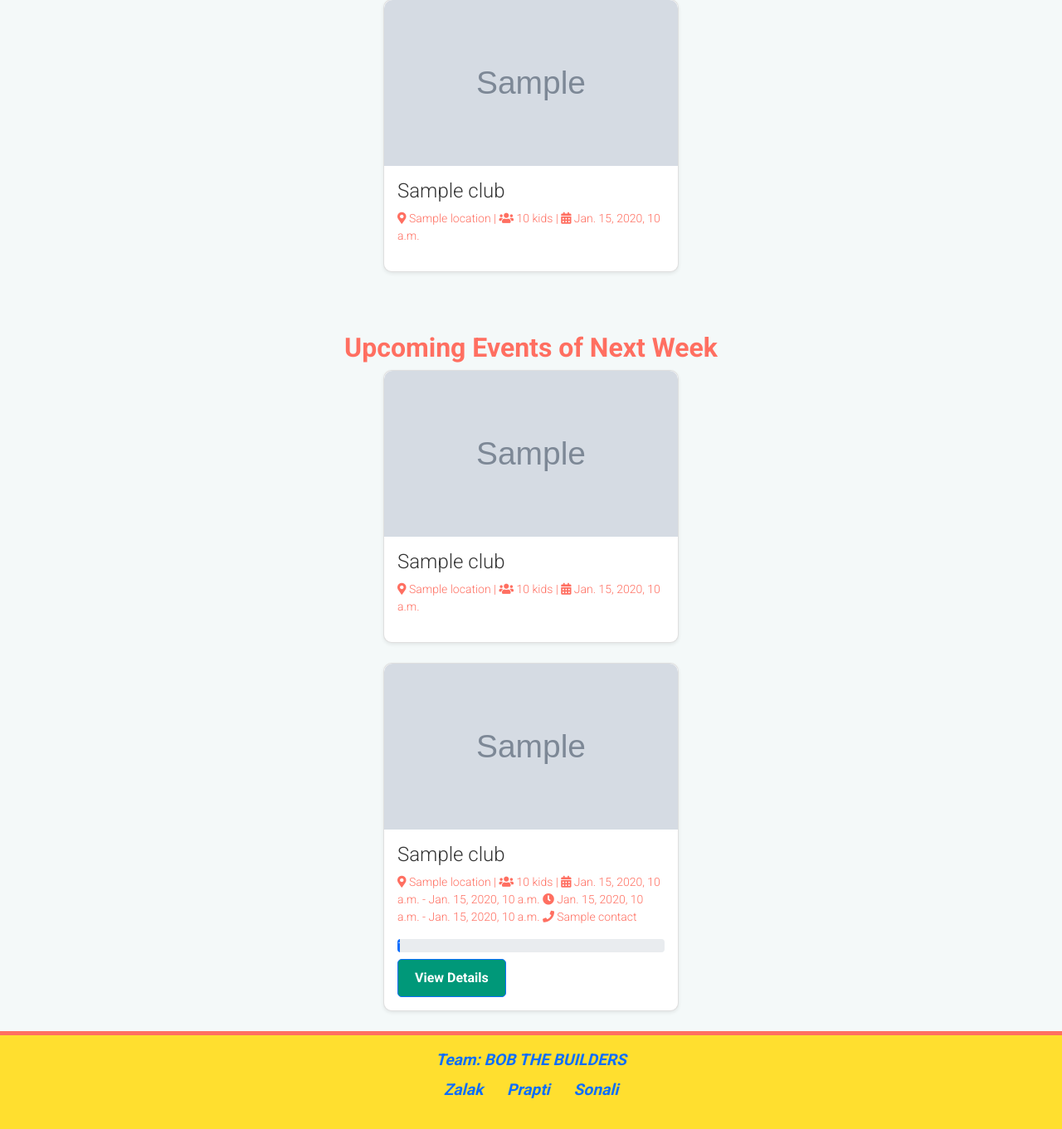
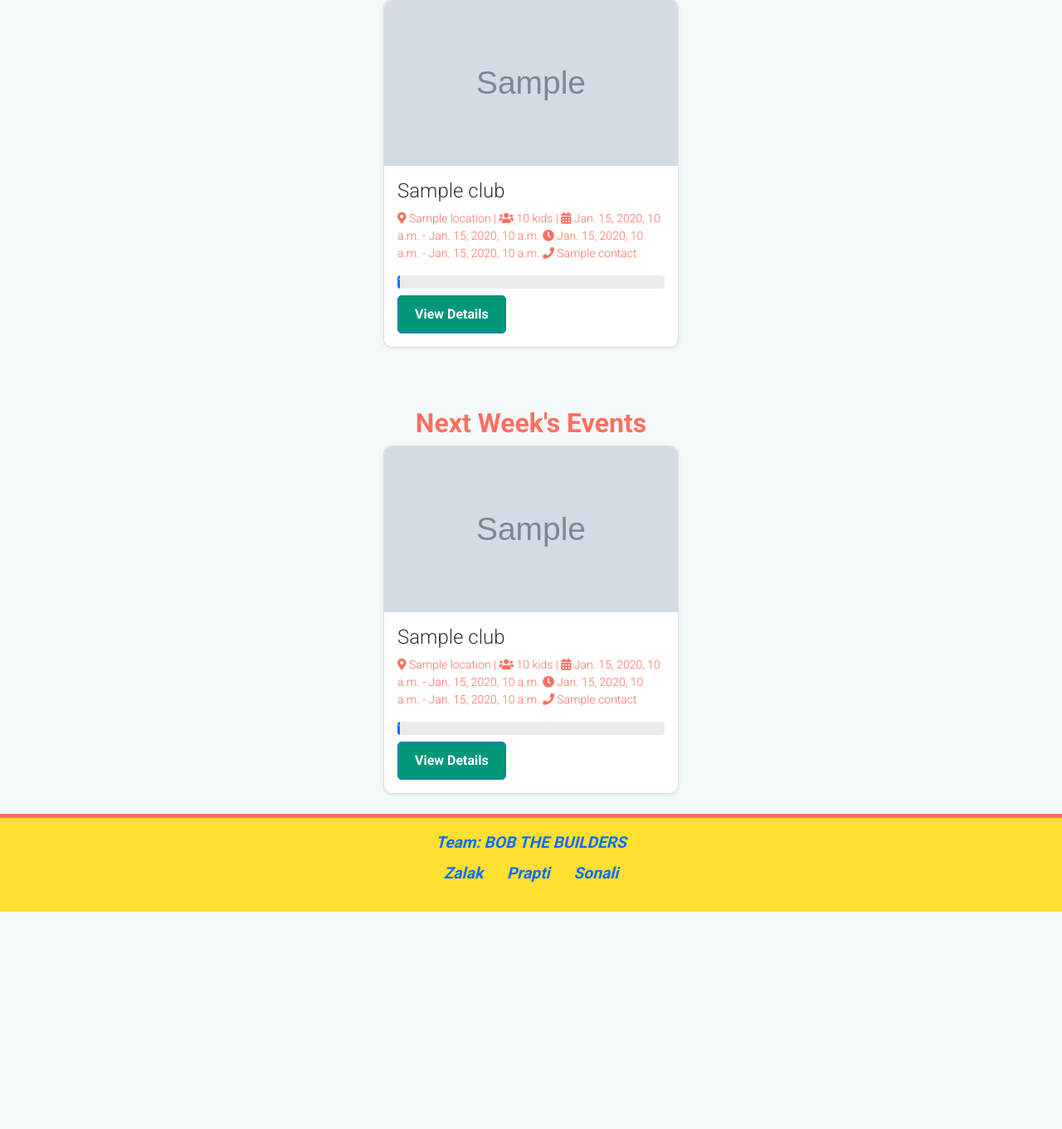
Before and after one commit to SonaliP11/HappyCamp, a Django app: template camp/templates/camp/index.html in a window 1280 px wide. Shown: the part 431-1792 px from the top of the page at 83% size. After the commit the page ends 1530 px from the top, so only its background shows below. Run offline with Django 4.2, Linux system fonts and the light colour scheme; the template is opened without the code that fills it: most values are stand-ins (such as "Sample title", 1, 10 or a date in 2020); grey boxes marked "Sample" are stand-in pictures.

Commit message:
Update club index template and view to display additional club details and availability

```diff
--- a/camp/templates/camp/index.html
+++ b/camp/templates/camp/index.html
@@ -23,20 +23,29 @@
                 <div class="card-body">
                     <h4 class="card-title club-name">{{ club.name }}</h4>
 
-                    <!-- Club Details in One Line -->
-                    <p class="club-details">
+                     <!-- Club Details in One Line -->
+                     <p class="club-details">
                         <i class="fas fa-map-marker-alt"></i> {{ club.location }} |
                         <i class="fas fa-users"></i> {{ club.capacity }} kids |
-                        <i class="fas fa-calendar-alt"></i> {{ club.start_date }}
+                        <i class="fas fa-calendar-alt"></i> {{ club.start_date }} - {{ club.end_date }}
+                        <i class="fas fa-clock"></i> {{ club.start_time }} - {{ club.end_time }}
+                        <i class="fas fa-phone"></i> {{ club.contact }}
                     </p>
+
+                    <div class="progress">
+                        <div class="progress-bar" role="progressbar" style="width: {{ club.available_percentage }}%;" aria-valuenow="{{ club.available_spots }}" aria-valuemin="0" aria-valuemax="{{ club.capacity }}">
+                            {{ club.available_spots }} places left
+                        </div>
+                    </div>
+                    <a href="{% url 'club_detail' club.slug %}" class="btn btn-primary btn-sm mt-2">View Details</a>
                 </div>
             </div>
         </div>
         {% endfor %}
     </div>
 
-    <!-- Upcoming Events of Next Week Section -->
-    <h2 class="text-center mt-5">Upcoming Events of Next Week</h2>
+    <!-- Next Week's Events Section -->
+    <h2 class="text-center mt-5">Next Week's Events</h2>
     <div class="row justify-content-center">
         {% for club in next_week_clubs %}
         <div class="col-md-4 mb-4">
@@ -50,33 +59,8 @@
                 <div class="card-body">
                     <h4 class="card-title club-name">{{ club.name }}</h4>
 
-                    <!-- Club Details in One Line -->
-                    <p class="club-details">
-                        <i class="fas fa-map-marker-alt"></i> {{ club.location }} |
-                        <i class="fas fa-users"></i> {{ club.capacity }} kids |
-                        <i class="fas fa-calendar-alt"></i> {{ club.start_date }}
-                    </p>
-                </div>
-            </div>
-        </div>
-        {% endfor %}
-    </div>
-
-    <div class="row justify-content-center">
-        {% for club in club_list %}
-        <div class="col-md-4 mb-4">
-            <div class="card club-card shadow-sm">
-                <a href="{% url 'club_detail' club.slug %}" class="stretched-link"></a>
-                <!-- Club Image -->
-                <div class="image-container">
-                    <img src="{{ club.featured_image.url }}"
-                         class="card-img-top club-image" alt="Club Image">
-                </div>
-                <div class="card-body">
-                    <h4 class="card-title club-name">{{ club.name }}</h4>
-
-                    <!-- Club Details in One Line -->
-                    <p class="club-details">
+                     <!-- Club Details in One Line -->
+                     <p class="club-details">
                         <i class="fas fa-map-marker-alt"></i> {{ club.location }} |
                         <i class="fas fa-users"></i> {{ club.capacity }} kids |
                         <i class="fas fa-calendar-alt"></i> {{ club.start_date }} - {{ club.end_date }}
@@ -84,38 +68,17 @@
                         <i class="fas fa-phone"></i> {{ club.contact }}
                     </p>
 
-                    <!-- Progress Bar -->
                     <div class="progress">
                         <div class="progress-bar" role="progressbar" style="width: {{ club.available_percentage }}%;" aria-valuenow="{{ club.available_spots }}" aria-valuemin="0" aria-valuemax="{{ club.capacity }}">
                             {{ club.available_spots }} places left
                         </div>
                     </div>
-
-
                     <a href="{% url 'club_detail' club.slug %}" class="btn btn-primary btn-sm mt-2">View Details</a>
                 </div>
             </div>
         </div>
         {% endfor %}
     </div>
-
-    <!-- Pagination -->
-    {% if is_paginated %}
-    <nav aria-label="Page navigation" class="mt-4">
-        <ul class="pagination justify-content-center">
-            {% if page_obj.has_previous %}
-            <li class="page-item">
-                <a href="?page={{ page_obj.previous_page_number }}" class="page-link">&laquo; Previous</a>
-            </li>
-            {% endif %}
-            {% if page_obj.has_next %}
-            <li class="page-item">
-                <a href="?page={{ page_obj.next_page_number }}" class="page-link">Next &raquo;</a>
-            </li>
-            {% endif %}
-        </ul>
-    </nav>
-    {% endif %}
 </div>
 
 {% endblock %}
```
Also changed, not shown: camp/views.py (+6 -19 lines).
